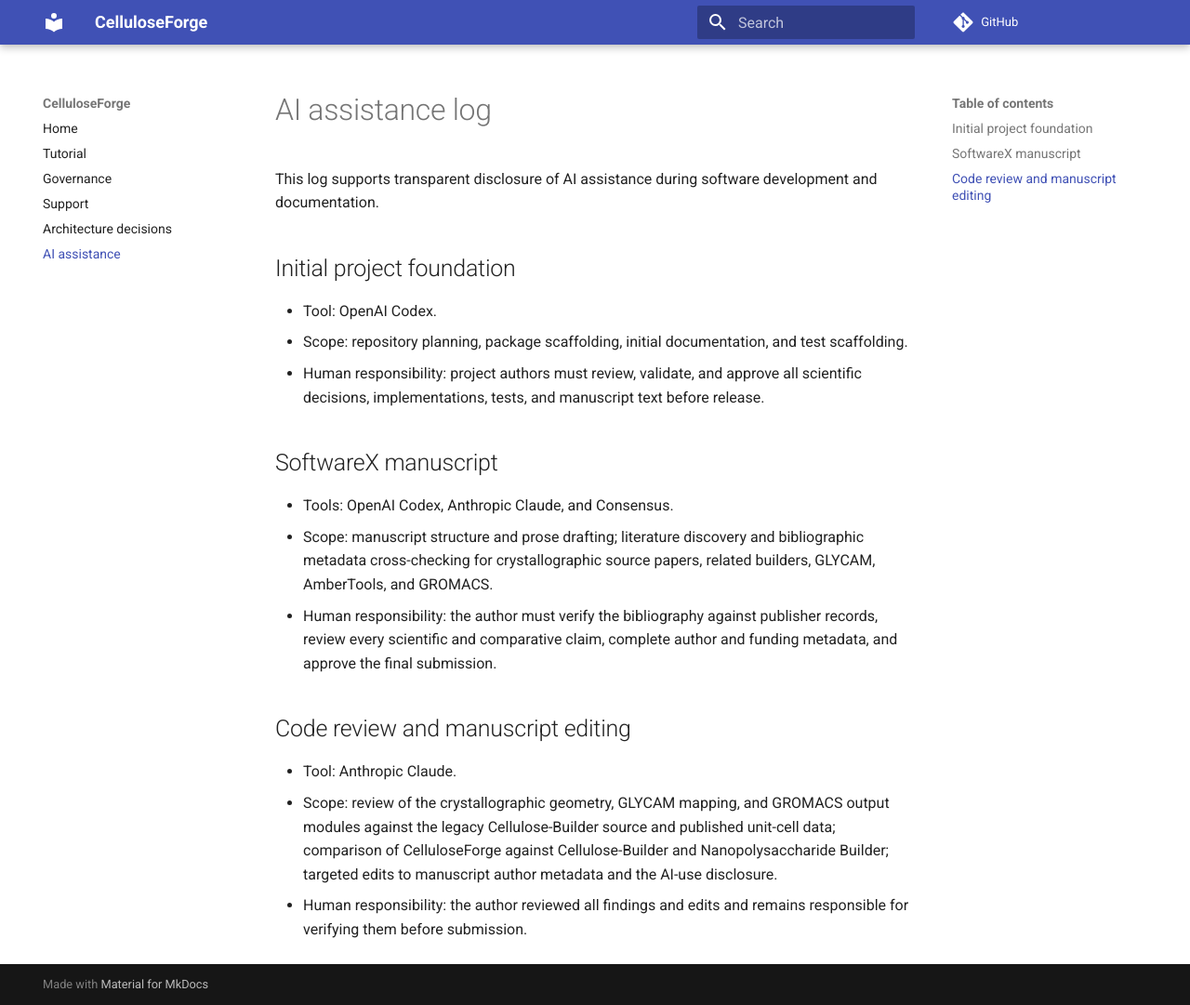
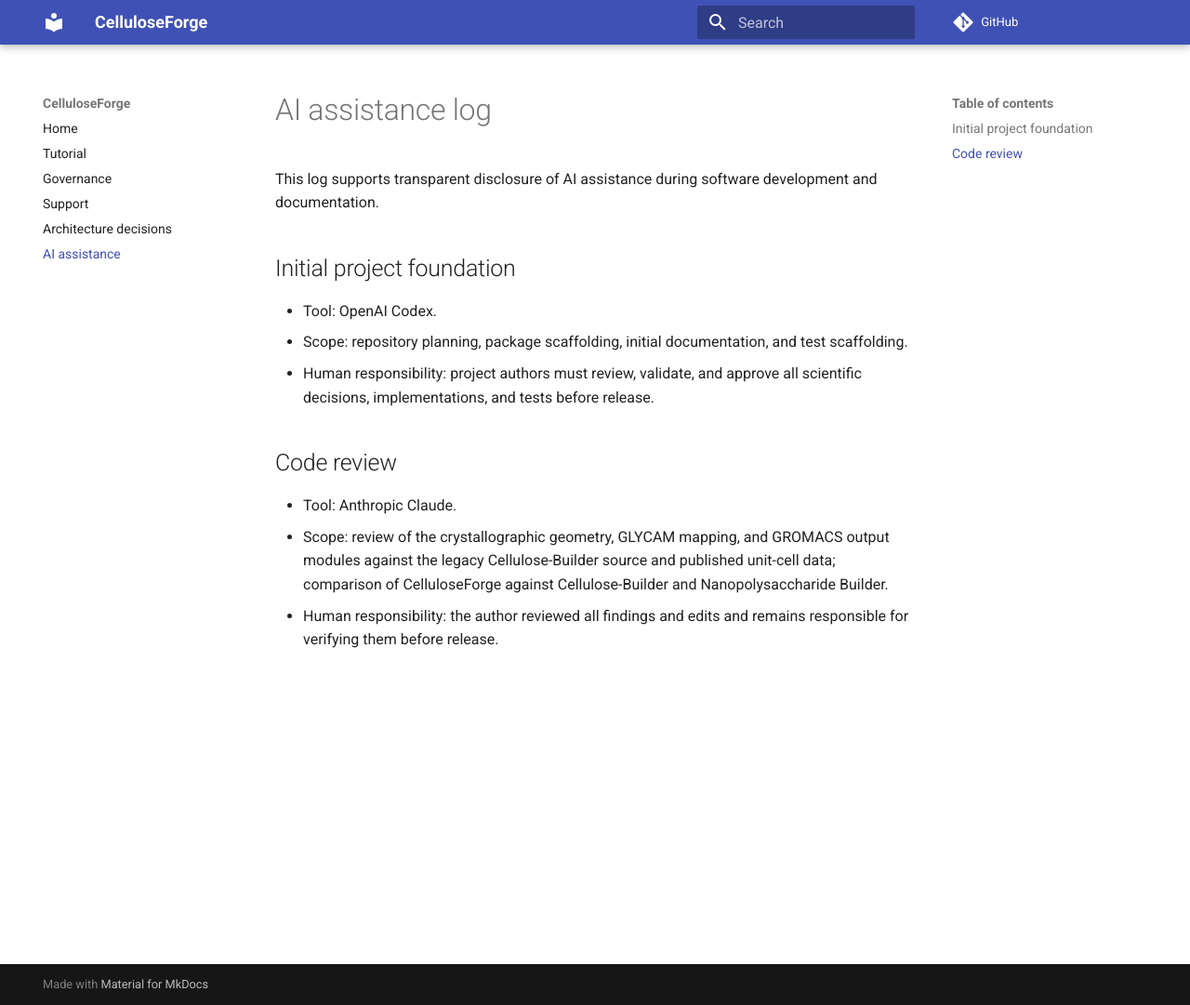
Before and after one commit to askforarun/cellulose-forge, an MkDocs documentation site: the page built from docs/ai-usage.md, in a window 1280 px wide and 1081 px high. Shown: the whole window at 93% size. Built offline with MkDocs 1.6.1 and Material for MkDocs 9.7.7, drawn with Linux system fonts in a browser that asks for light colours; comment, search, counter and statistics services are not loaded.

Commit message:
Tidy project plan and AI-assistance log
Co-Authored-By: Claude Opus 5.5 <noreply@anthropic.com>

```diff
--- a/docs/ai-usage.md
+++ b/docs/ai-usage.md
@@ -6,16 +6,10 @@ This log supports transparent disclosure of AI assistance during software develo
 
 - Tool: OpenAI Codex.
 - Scope: repository planning, package scaffolding, initial documentation, and test scaffolding.
-- Human responsibility: project authors must review, validate, and approve all scientific decisions, implementations, tests, and manuscript text before release.
+- Human responsibility: project authors must review, validate, and approve all scientific decisions, implementations, and tests before release.
 
-## SoftwareX manuscript
-
-- Tools: OpenAI Codex, Anthropic Claude, and Consensus.
-- Scope: manuscript structure and prose drafting; literature discovery and bibliographic metadata cross-checking for crystallographic source papers, related builders, GLYCAM, AmberTools, and GROMACS.
-- Human responsibility: the author must verify the bibliography against publisher records, review every scientific and comparative claim, complete author and funding metadata, and approve the final submission.
-
-## Code review and manuscript editing
+## Code review
 
 - Tool: Anthropic Claude.
-- Scope: review of the crystallographic geometry, GLYCAM mapping, and GROMACS output modules against the legacy Cellulose-Builder source and published unit-cell data; comparison of CelluloseForge against Cellulose-Builder and Nanopolysaccharide Builder; targeted edits to manuscript author metadata and the AI-use disclosure.
-- Human responsibility: the author reviewed all findings and edits and remains responsible for verifying them before submission.
+- Scope: review of the crystallographic geometry, GLYCAM mapping, and GROMACS output modules against the legacy Cellulose-Builder source and published unit-cell data; comparison of CelluloseForge against Cellulose-Builder and Nanopolysaccharide Builder.
+- Human responsibility: the author reviewed all findings and edits and remains responsible for verifying them before release.
```
Also changed, not shown: plan.md (+6 -9 lines), validation/supported_scope.md (+1 -1 lines), 1 other file.
